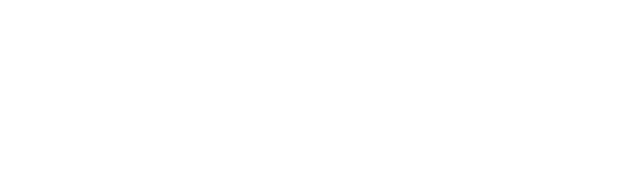
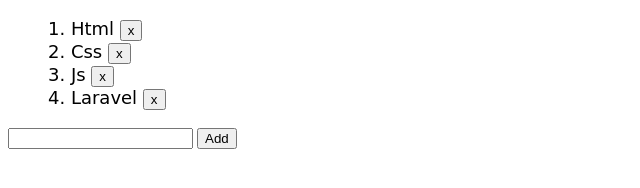
Before and after one commit to plaboncosta/learning-vue-js, a plain HTML site: page vue-06.html in a window 1280 px wide. Shown: the whole page, without its empty margins (0-640 px from the left). Drawn offline with nearby package versions, Linux system fonts and the light colour scheme.

Commit message:
Completing vue js part 06

```diff
--- a/vue-06.html
+++ b/vue-06.html
@@ -0,0 +1,55 @@
+<!DOCTYPE html>
+<html lang="en">
+<head>
+	<meta charset="UTF-8">
+	<title>Vue Js Tutorial-06</title>
+	<style>
+		ul{
+			list-style: none;
+			text-transform: capitalize;
+			font-size: 18px;
+			font-family: cursive;
+		}
+	</style>
+</head>
+<body>
+
+	<!--
+
+		v-on:click and @click are same
+
+	 -->
+
+<div id="root">
+	<ul>
+		<li v-for="(skill, i) in skills">
+			{{ i+1 }}. {{ skill }} <button @click="removeSkill(i)">x</button>
+		</li>
+	</ul>
+	<input type="text" v-model="newSkill">
+	<button v-on:click="addNewSkill()">Add</button>
+</div>
+
+
+
+<script src="https://unpkg.com/vue@2.5.22/dist/vue.js"></script>
+<script>
+	var app = new Vue({
+		el: '#root',
+		data: {
+			newSkill: '',
+			skills: ['html', 'css', 'js', 'laravel'],
+		},
+		methods: {
+			addNewSkill: function(){
+				this.skills.push(this.newSkill);
+				this.newSkill = '';
+			},
+			removeSkill: function(i){
+				this.skills.splice(i, 1);
+			},
+		},
+	});
+</script>
+</body>
+</html>
```
Also changed, not shown: vue-05.html (+3 -0 lines), vue-07.html (+57 -0 lines).
